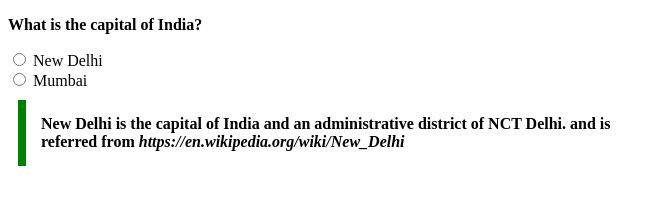
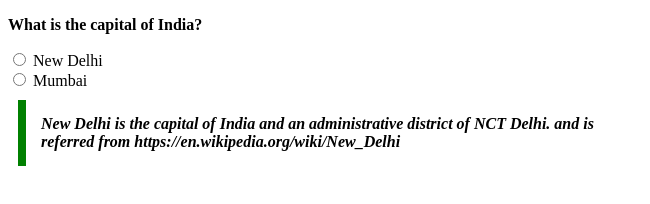
Before and after one commit to acciojob/trivia-Karimsmk111, a website: page main.html in a window 1280 px wide. Shown: the full height of the page, 0-650 px from the left. Drawn offline with Linux system fonts and the light colour scheme.

Commit message:
initial commit

```diff
--- a/main.html
+++ b/main.html
@@ -16,8 +16,8 @@
 <br/>
 <input type="radio" text="Mumbai">
 <label>Mumbai</label>
-<blockquote>New Delhi is the capital of India and an administrative district of NCT Delhi.
-	 and is referred from <cite>https://en.wikipedia.org/wiki/New_Delhi</cite></blockquote>
+<blockquote><cite>New Delhi is the capital of India and an administrative district of NCT Delhi.
+	and is referred from https://en.wikipedia.org/wiki/New_Delhi</cite></blockquote>
 
 
 </body>
```
